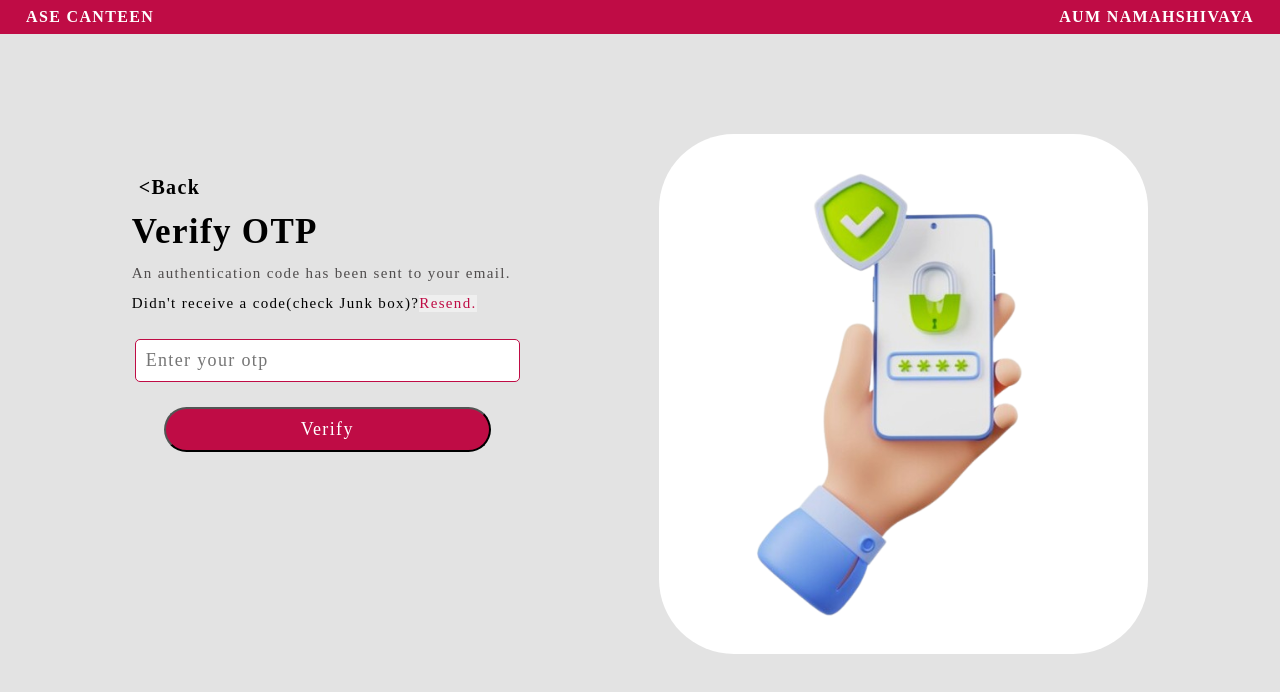
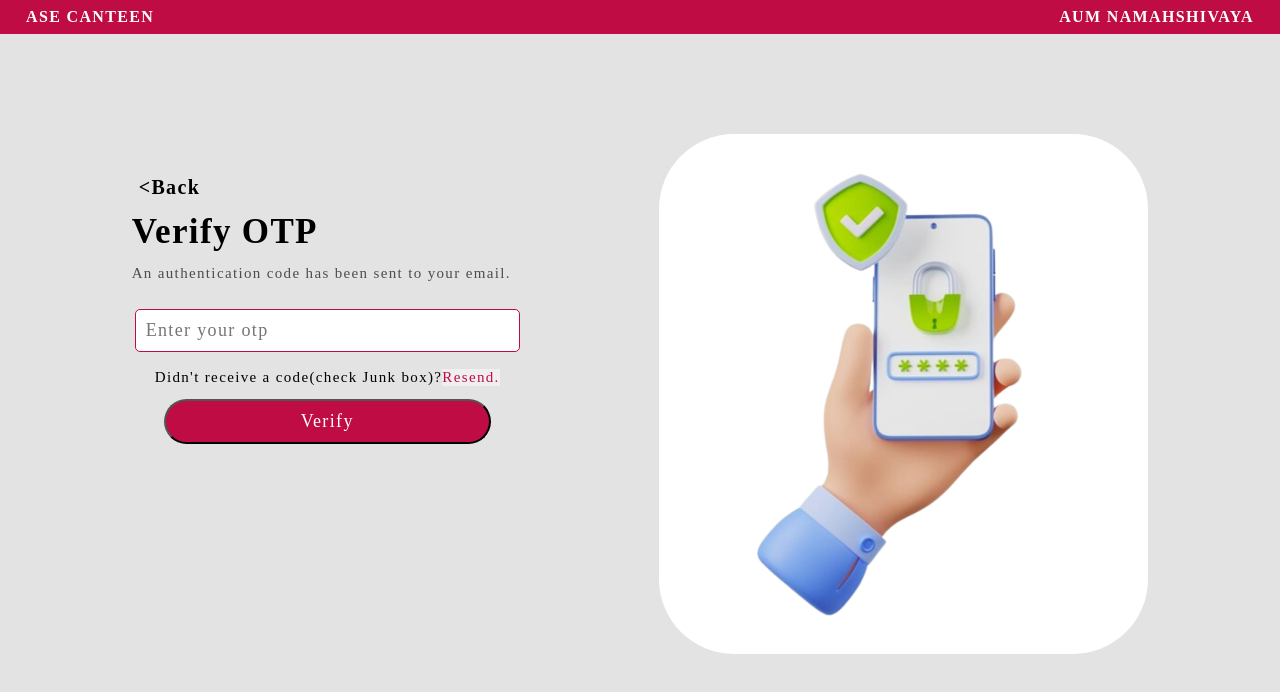
Before and after one commit to nazeer-18/kanteen, a React (Create React App) app in the folder kanteen/: page /forgotpwdotp in a window 1280 px wide. Shown: the top 692 px of the page. Built offline with nearby package versions, Linux system fonts and the light colour scheme; no server answers.

Commit message:
resend otp functionality added

```diff
--- a/kanteen/src/components/ForgotPwd.js
+++ b/kanteen/src/components/ForgotPwd.js
@@ -35,7 +35,7 @@ export default function ForgotPwd() {
             setMessage(response.data.message);
             setSuccess(response.data.success);
             const otp = response.data.otp;
-            console.log(otp);
+            // console.log(otp);
             setTimeout(() => {
                 setMessage('');
                 navigate(`/forgotpwdotp`, { state: { email, otp } });
--- a/kanteen/src/components/ForgotPwdOtp.js
+++ b/kanteen/src/components/ForgotPwdOtp.js
@@ -3,25 +3,56 @@ import {useLocation,useNavigate} from 'react-router-dom';
 import '../styles/ForgotOtp.css';
 import forgotImg from '../images/ForgotOtp.svg';
 import { Link } from 'react-router-dom';
+import userService from '../services/userService';
 
 export default function ForgotPwd() {
     const navigate = useNavigate();
     const location = useLocation();
+    const [success, setSuccess] = useState(false);
     const [limit,setLimit] = useState(3);
     const state = location.state || {};
-    console.log(state.otp);
+
     const [message,setMessage] = useState('');
     const [data,setData] = useState({
         otp:''
     })
-    const handleSubmit = (e) => {
+
+const handleresend=async(e) =>{
+
+    e.preventDefault();
+    try{
+        const response = await userService.resendotpmail(state.email);
+        console.log(response.data.message);
+        setMessage(response.data.message);
+        setSuccess(response.data.success);
+        const otp = response.data.otp;
+        state.otp = otp;
+        // console.log(otp);
+
+    }catch(err){
+        if(!err.response){
+            setMessage("Internal Server Error, Please try again later !");
+            setSuccess(false);
+            return;
+        }
+        setMessage(err.response.data.message)
+        setSuccess(false);
+        setTimeout(() => {
+            setMessage('');
+        }, 2500);
+    }
+
+}
+const handleSubmit = (e) => {
         e.preventDefault();
         if(data.otp === state.otp.toString()){
-            setMessage('otp verified successfully redirecting to reset password page');
+            setMessage('OTP verified successfully redirecting to reset password page');
+            setSuccess(true);
             setTimeout(() => {
                 setMessage('');
                 navigate('/resetpwd');
             }, 1500);
+
         }else{
             setMessage('Oops! OTP not matched. Please try again.You have '+limit+' attempts left');
             setLimit(limit-1);
@@ -32,7 +63,7 @@ export default function ForgotPwd() {
                     navigate('/forgotpwd');
                 }, 1500);
             }
-            console.log('otp not matched');
+
         }
     }
     return (
@@ -55,14 +86,7 @@ export default function ForgotPwd() {
                             className='forgot-otpauthtxt'>
                             An authentication code has been sent to your email.
                         </p>
-                        <p
-                                className='forgot-otprestxt'>
-                                Didn't receive a code(check Junk box)?
-                                <button
-                                    type="submit" >
-                                    Resend.
-                                </button>
-                            </p>
+
                         <form className="forgot-otp-form" onSubmit={handleSubmit}   >
                             <div className="forgot-otp-form-group">
                                 <label
@@ -81,9 +105,18 @@ export default function ForgotPwd() {
                                     placeholder="Enter your otp"
                                     required />
                             </div>
-                            {
-                                message
-                            }
+                            <div className='Message' style={success?{'color':'green'}:{'color':'red'}}>
+                                {message}
+                            </div>
+
+                            <p
+                                className='forgot-otprestxt'>
+                                Didn't receive a code(check Junk box)?
+                                <button
+                                    onClick={handleresend} >
+                                    Resend.
+                                </button>
+                            </p>
                             <div className="forgot-otp">
                                 <button
                                     type="submit"
--- a/kanteen/src/services/userService.js
+++ b/kanteen/src/services/userService.js
@@ -19,6 +19,9 @@ class userService {
     verifyForgotMail(emailId) {
         return axios.post(serverUrl + '/api/verify/forgot-mail', { emailId })
     }
+    resendotpmail(emailId){
+        return axios.post(serverUrl + '/api/verify/resend-mail', { emailId })
+    }
 }
 //eslint-disable-next-line
 export default new userService();
--- a/kanteen/src/styles/ForgotOtp.css
+++ b/kanteen/src/styles/ForgotOtp.css
@@ -82,7 +82,7 @@ body{
   }
   .forgot-otprestxt{
     margin-bottom: 13px;
-    text-align: left;
+    text-align: center;
     font-weight: light;
     display:block;
     color: rgba(0, 0, 0, 1);
@@ -93,6 +93,7 @@ body{
     color: #bf0c45;
     font-family: 'petrona';
     font-size: 15px;
+    cursor: pointer;
   }
   .forgot-otp-form{
     width: 100%;
@@ -117,7 +118,16 @@ body{
     margin-top: 14px;
     margin-bottom: 15px;
   }
-
+  .Message{
+    font-weight: bold;
+    font-size: large;
+    margin-bottom: auto;
+    padding: 5px;
+    border-radius: 5px;
+    font-family: 'petrona';
+    margin-top: -8px;
+    text-align: center;
+  }
 
   .forgot-otp{
     width: 100%;
```
